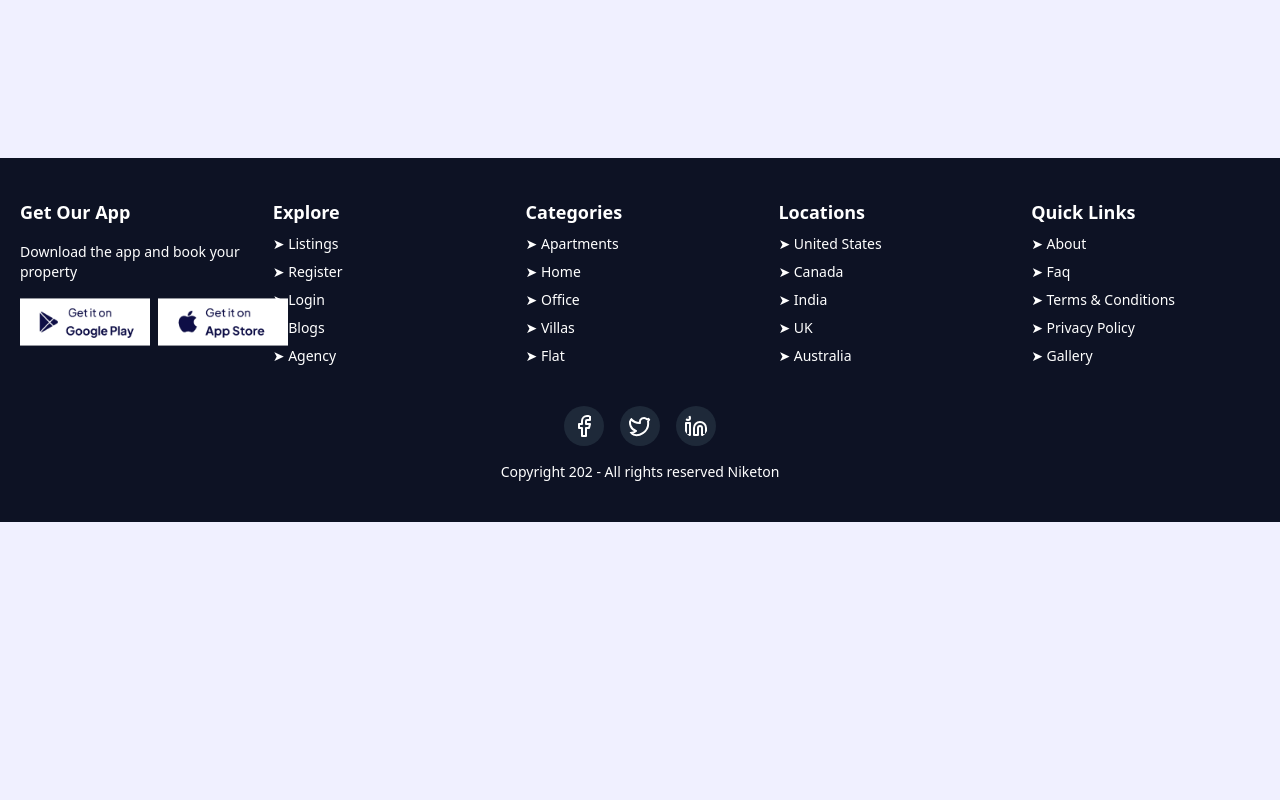
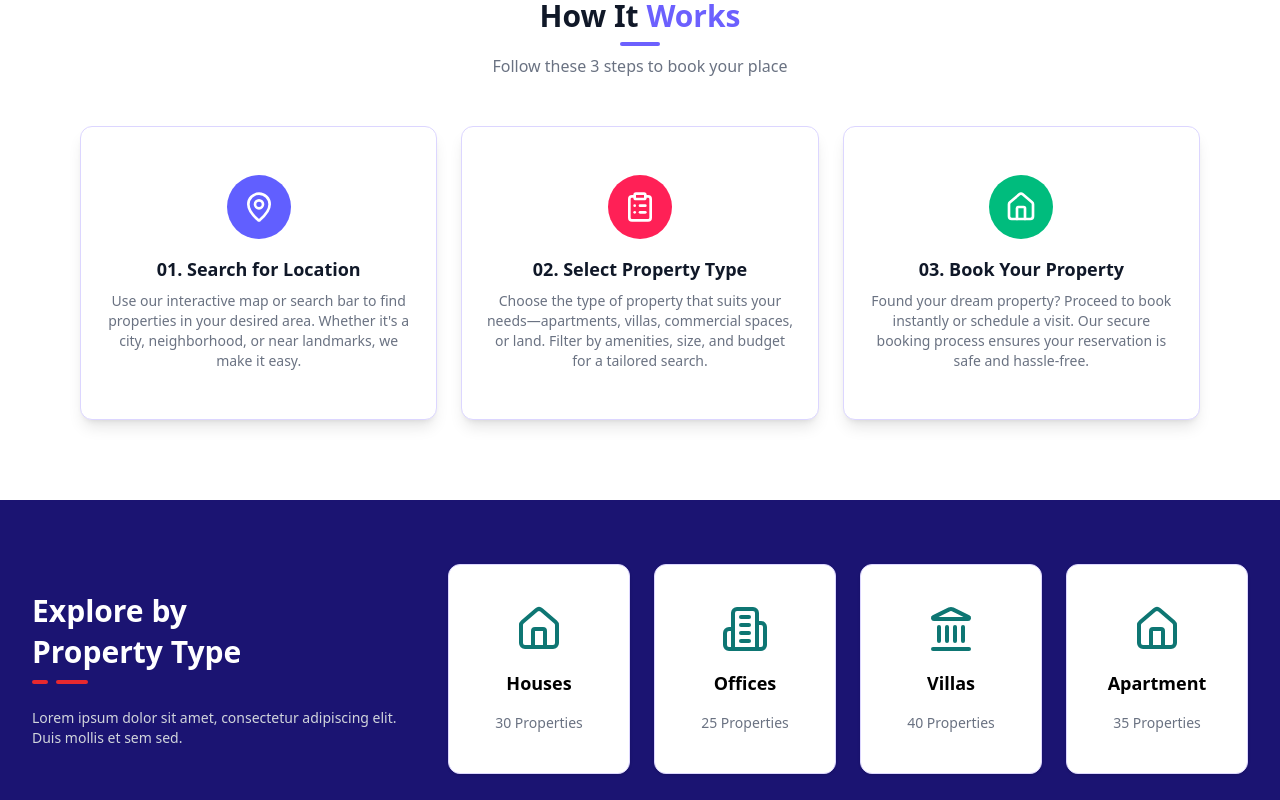
Before and after one commit to sabbir1054/niketon-frontend-uni, a Next.js app: page / in a window 1280 px wide. Shown: the part 720-1520 px from the top of the page. Before the commit the page ends 1242 px from the top, so only its background shows below. Built offline with nearby package versions, Linux system fonts and the light colour scheme; no server answers.

Commit message:
NIK-76 HowItWorks House Type Section

```diff
--- a/app/(commonLayout)/page.tsx
+++ b/app/(commonLayout)/page.tsx
@@ -1,9 +1,13 @@
 import Hero from "@/components/modules/Hero";
+import HowItWorks from "@/components/modules/HowItsWorks";
+import PropertyTypeSection from "@/components/modules/PropertyTypeSection";
 
 export default function Home() {
   return (
     <>
       <Hero />
+      <HowItWorks />
+      <PropertyTypeSection />
     </>
   );
 }
--- /dev/null
+++ b/components/modules/HowItsWorks.tsx
@@ -0,0 +1,77 @@
+"use client";
+
+import { Card, CardContent } from "@/components/ui/card";
+import { cn } from "@/lib/utils";
+import { motion } from "framer-motion";
+import { LucideClipboardList, LucideHome, LucideMapPin } from "lucide-react";
+
+const steps = [
+  {
+    id: 1,
+    title: "01. Search for Location",
+    description:
+      "Use our interactive map or search bar to find properties in your desired area. Whether it's a city, neighborhood, or near landmarks, we make it easy.",
+    icon: <LucideMapPin className="w-8 h-8 text-white" />,
+    bgColor: "bg-indigo-500",
+  },
+  {
+    id: 2,
+    title: "02. Select Property Type",
+    description:
+      "Choose the type of property that suits your needs—apartments, villas, commercial spaces, or land. Filter by amenities, size, and budget for a tailored search.",
+    icon: <LucideClipboardList className="w-8 h-8 text-white" />,
+    bgColor: "bg-rose-500",
+  },
+  {
+    id: 3,
+    title: "03. Book Your Property",
+    description:
+      "Found your dream property? Proceed to book instantly or schedule a visit. Our secure booking process ensures your reservation is safe and hassle-free.",
+    icon: <LucideHome className="w-8 h-8 text-white" />,
+    bgColor: "bg-emerald-500",
+  },
+];
+
+export default function HowItWorks() {
+  return (
+    <section className="py-20 bg-white text-center">
+      <h2 className="text-3xl font-bold text-gray-900">
+        How It <span className="text-primary">Works</span>
+      </h2>
+      <div className="flex justify-center my-2">
+        <div className="h-1 w-10 bg-primary rounded-full" />
+      </div>
+      <p className="text-gray-500 mb-12">
+        Follow these 3 steps to book your place
+      </p>
+
+      <div className="grid gap-6 md:grid-cols-2 lg:grid-cols-3 max-w-6xl mx-auto px-4">
+        {steps.map((step, index) => (
+          <motion.div
+            key={step.id}
+            initial={{ opacity: 0, y: 20 }}
+            whileInView={{ opacity: 1, y: 0 }}
+            transition={{ delay: index * 0.2 }}
+          >
+            <Card className="shadow-lg hover:shadow-xl transition duration-300">
+              <CardContent className="flex flex-col items-center text-center p-6">
+                <div
+                  className={cn(
+                    "w-16 h-16 rounded-full flex items-center justify-center mb-4",
+                    step.bgColor
+                  )}
+                >
+                  {step.icon}
+                </div>
+                <h3 className="text-lg font-semibold text-gray-900 mb-2">
+                  {step.title}
+                </h3>
+                <p className="text-gray-500 text-sm">{step.description}</p>
+              </CardContent>
+            </Card>
+          </motion.div>
+        ))}
+      </div>
+    </section>
+  );
+}
--- /dev/null
+++ b/components/modules/PropertyTypeSection.tsx
@@ -0,0 +1,66 @@
+import { Card, CardContent } from "@/components/ui/card";
+import { Building2, Home, Landmark } from "lucide-react";
+
+const propertyTypes = [
+  {
+    title: "Houses",
+    count: 30,
+    icon: <Home className="w-12 h-12 text-[#0e7673]" />,
+  },
+  {
+    title: "Offices",
+    count: 25,
+    icon: <Building2 className="w-12 h-12 text-[#0e7673]" />,
+  },
+  {
+    title: "Villas",
+    count: 40,
+    icon: <Landmark className="w-12 h-12 text-[#0e7673]" />,
+  },
+  {
+    title: "Apartment",
+    count: 35,
+    icon: <Home className="w-12 h-12 text-[#0e7673]" />,
+  },
+];
+
+export default function PropertyTypeSection() {
+  return (
+    <section className="bg-[#1b1472] text-white py-16 px-8">
+      <div className="max-w-7xl mx-auto grid grid-cols-1 md:grid-cols-3 gap-8 items-center">
+        <div className="space-y-6 md:col-span-1">
+          <div>
+            <h2 className="text-3xl font-bold leading-snug">
+              Explore by <br /> Property Type
+            </h2>
+            <div className="flex gap-2 mt-2">
+              <span className="w-4 h-1 bg-[#e8292f] rounded"></span>
+              <span className="w-8 h-1 bg-[#e8292f] rounded"></span>
+            </div>
+          </div>
+          <p className="text-sm text-gray-300 max-w-sm">
+            Lorem ipsum dolor sit amet, consectetur adipiscing elit. Duis mollis
+            et sem sed.
+          </p>
+        </div>
+
+        <div className="md:col-span-2 grid grid-cols-1 sm:grid-cols-2 lg:grid-cols-4 gap-6">
+          {propertyTypes.map((type) => (
+            <Card
+              key={type.title}
+              className="text-center py-10 hover:shadow-lg"
+            >
+              <CardContent className="flex flex-col items-center gap-4">
+                {type.icon}
+                <h3 className="text-lg font-semibold text-black">
+                  {type.title}
+                </h3>
+                <p className="text-sm text-gray-500">{type.count} Properties</p>
+              </CardContent>
+            </Card>
+          ))}
+        </div>
+      </div>
+    </section>
+  );
+}
```
